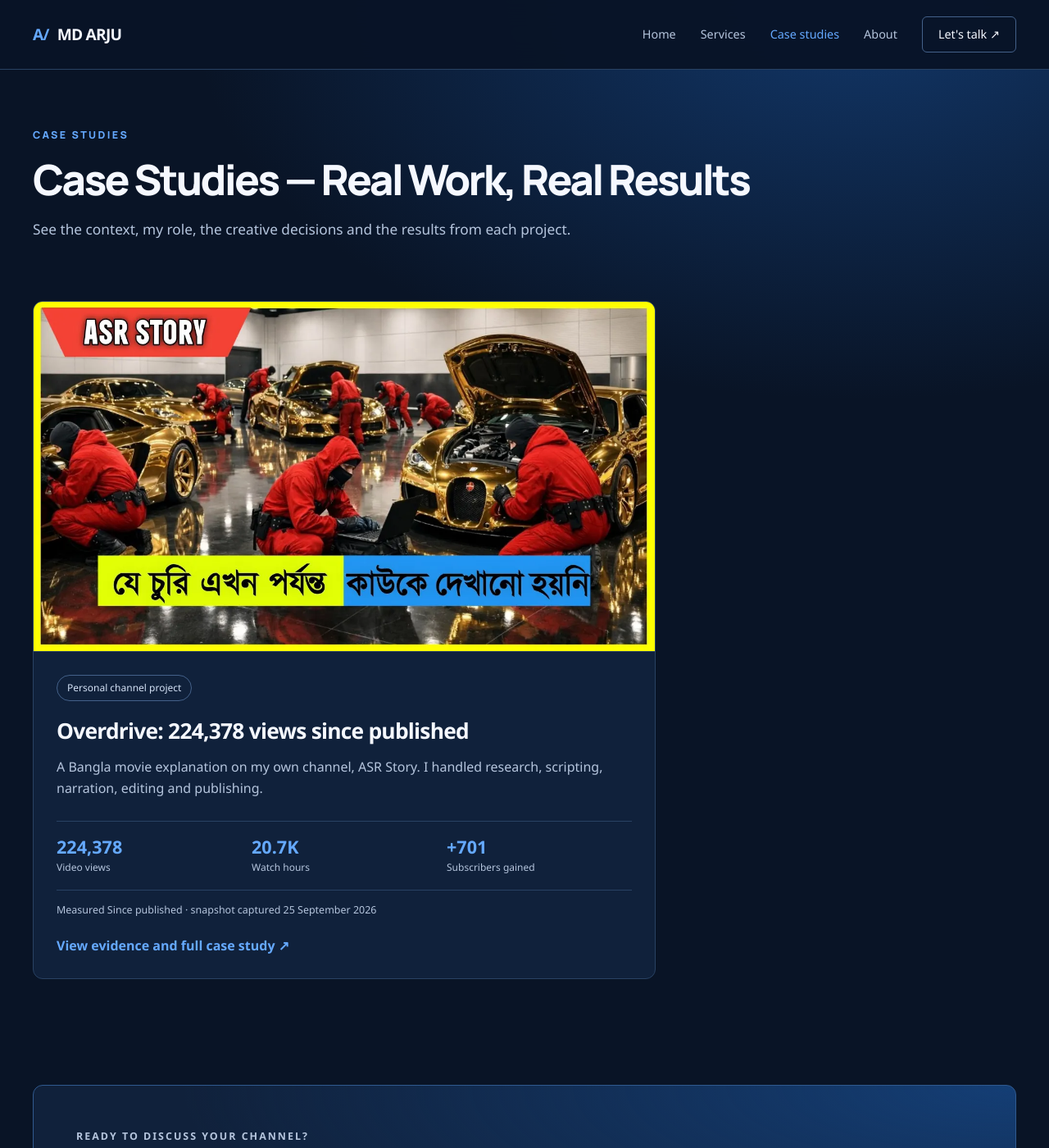
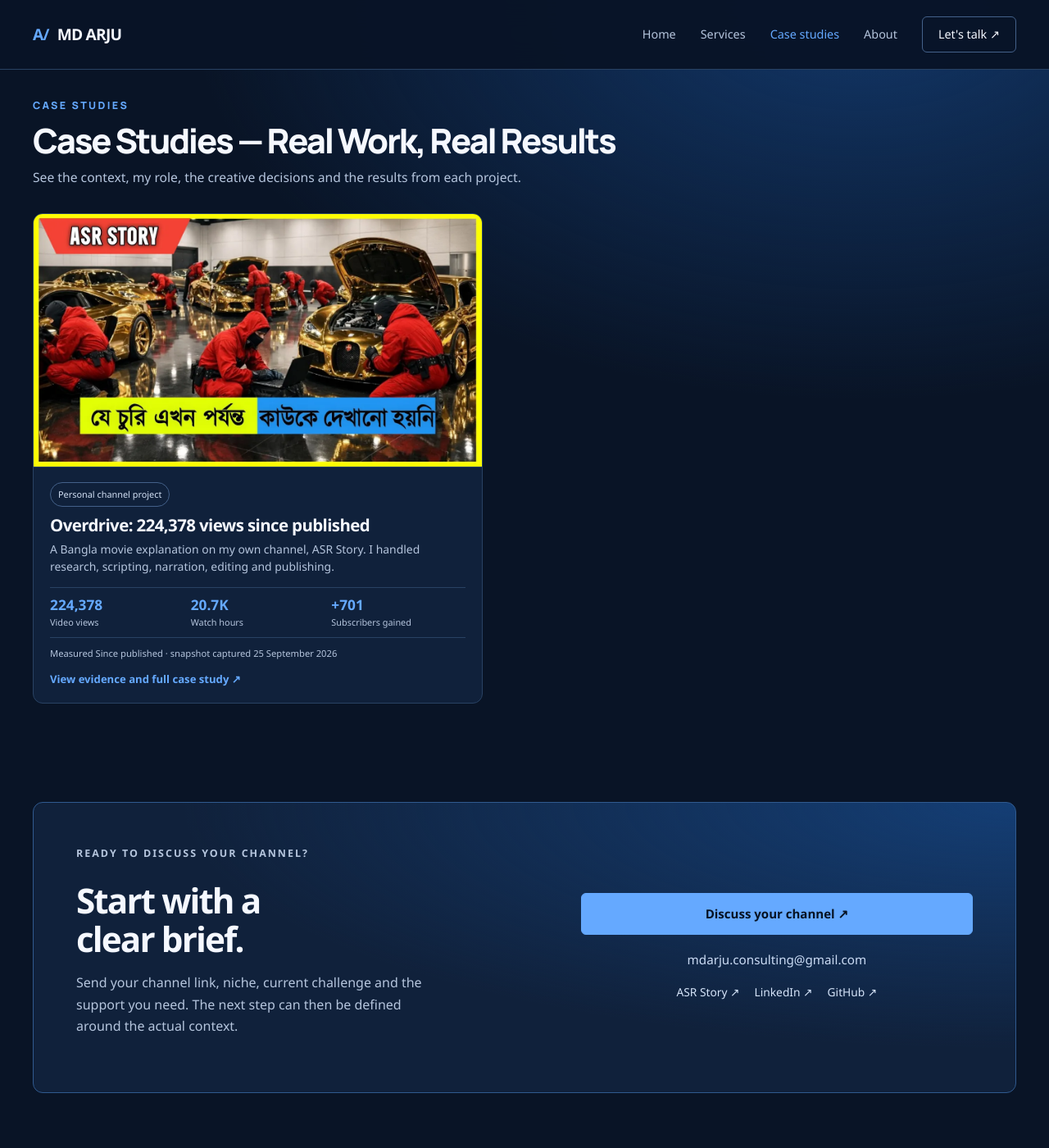
Before and after one commit to md-arju/md-arju.github.io, a Jekyll site: the page built from case-studies/index.html, in a window 1280 px wide and 1400 px high. Shown: the whole window at 82% size. Built offline with Jekyll 4.4.1, drawn with Linux system fonts in a browser that asks for light colours.

Commit message:
Compact case study cards and hero

```diff
--- a/assets/pages.css
+++ b/assets/pages.css
@@ -47,3 +47,88 @@
 @media(max-width:720px){
   .case-studies-headline{font-size:2.7rem!important;line-height:1.05!important}
 }
+
+/* Compact case studies overview */
+.case-studies-hero{
+  max-width:1180px;
+  padding:34px 0 22px;
+}
+.case-studies-headline{
+  font-size:clamp(2.35rem,3.25vw,3.45rem)!important;
+  line-height:1.02!important;
+  margin:10px 0 12px!important;
+}
+.case-studies-hero>p:not(.eyebrow){
+  font-size:.98rem;
+  margin:0;
+  max-width:720px;
+}
+.case-studies-grid{
+  grid-template-columns:repeat(2,minmax(0,1fr));
+  gap:22px;
+  max-width:1120px;
+  margin:8px 0 36px;
+  align-items:start;
+}
+.case-studies-grid>.work-card:only-child{
+  grid-column:auto;
+  max-width:none;
+}
+.case-studies-grid .work-card{
+  min-width:0;
+}
+.case-studies-grid .work-art img{
+  aspect-ratio:16/9;
+  object-fit:cover;
+}
+.case-studies-grid .work-text{
+  padding:18px 20px 20px;
+}
+.case-studies-grid .work-text .pill{
+  font-size:.68rem;
+  padding:5px 9px;
+  margin-bottom:10px;
+}
+.case-studies-grid .work-text h3{
+  font-size:1.28rem;
+  line-height:1.2;
+  margin:0 0 8px;
+}
+.case-studies-grid .work-text>p:not(.card-period){
+  font-size:.87rem;
+  line-height:1.5;
+  margin:0 0 12px;
+  display:-webkit-box;
+  -webkit-line-clamp:2;
+  -webkit-box-orient:vertical;
+  overflow:hidden;
+}
+.case-studies-grid .card-metrics{
+  gap:8px;
+  margin:2px 0 10px;
+  padding:11px 0;
+}
+.case-studies-grid .card-metrics strong{
+  font-size:1.08rem;
+}
+.case-studies-grid .card-metrics span{
+  font-size:.68rem;
+  margin-top:3px;
+}
+.case-studies-grid .card-period{
+  font-size:.7rem!important;
+  margin:0 0 8px!important;
+}
+.case-studies-grid .card-link{
+  font-size:.82rem;
+  padding-top:4px!important;
+}
+@media(max-width:900px){
+  .case-studies-grid{grid-template-columns:1fr;max-width:620px}
+  .case-studies-headline{white-space:normal}
+}
+@media(max-width:720px){
+  .case-studies-hero{padding:28px 0 18px}
+  .case-studies-headline{font-size:2.25rem!important}
+  .case-studies-grid .work-text{padding:17px}
+}
```
